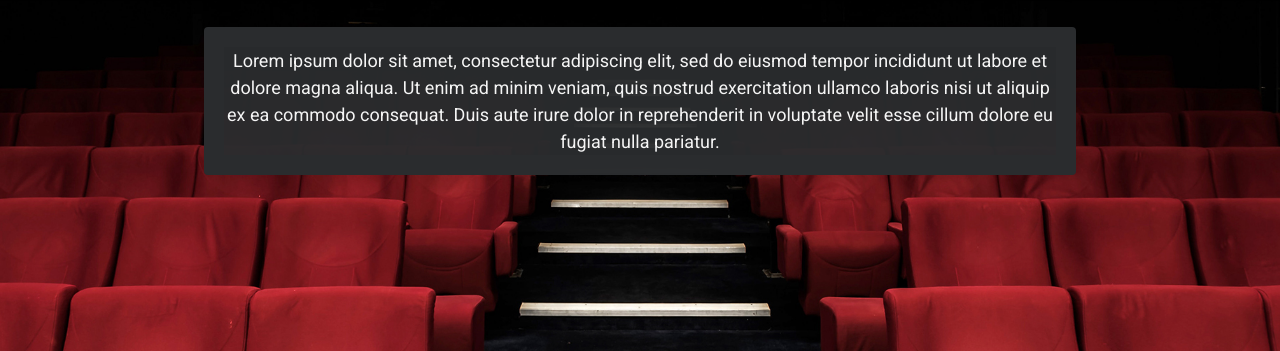
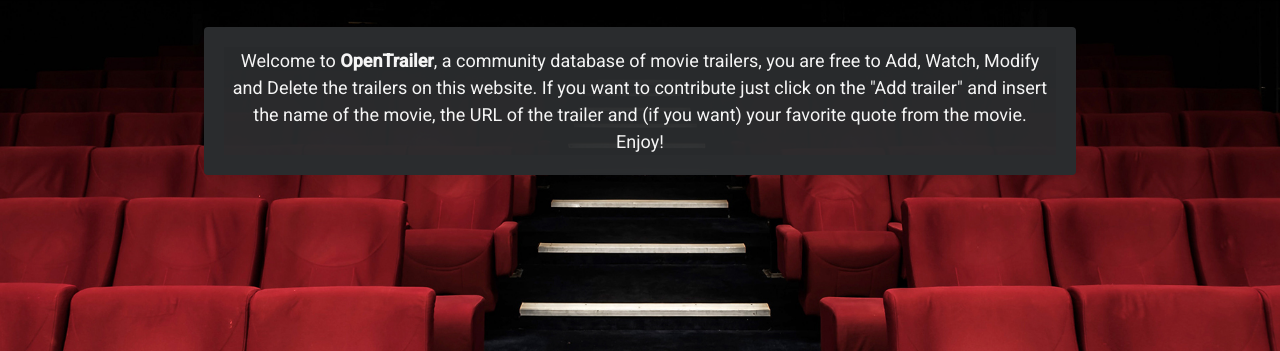
Before and after one commit to Dom-888/Third-Milestone-Project, a Flask app: page / in a window 1280 px wide. Shown: the part 77-428 px from the top of the page. Run offline with Flask 2, Linux system fonts and the light colour scheme; data that the repository does not hold is empty; some libraries are stand-ins or nearby versions; some web fonts are replaced.

Commit message:
Add site description

```diff
--- a/static/css/style.css
+++ b/static/css/style.css
@@ -101,7 +101,9 @@ body {
 .intro {
     font-size: 18px;
     text-align: center;
+    display: inline-block;
 }
+
 
 /*---------------Cards---------------*/
 
--- a/templates/index.html
+++ b/templates/index.html
@@ -2,15 +2,13 @@
 
 <!-- Welcome message -->
 <div class="col col-12">
-	<div class="intro card">
-		Lorem ipsum dolor sit amet, consectetur adipiscing elit, sed do eiusmod tempor
-		incididunt ut labore et dolore magna aliqua. Ut enim ad minim veniam, quis nostrud
-		exercitation
-		ullamco laboris nisi ut aliquip ex ea commodo consequat. Duis aute irure dolor in
-		reprehenderit
-		in
-		voluptate velit esse cillum dolore eu fugiat nulla pariatur.
-	</div>
+	<p class="intro card">
+		Welcome to <strong>OpenTrailer</strong>, a community database of movie trailers,
+		you are free to Add, Watch, Modify and Delete the trailers on this website.
+		If you want to contribute just click on the "Add trailer" and insert
+		the name of the movie, the URL of the trailer and (if you want) your favorite quote from the movie.<br>
+		Enjoy!
+	</p>
 </div>
 
 {% for trailer in trailers %}
@@ -32,8 +30,8 @@
 {% endfor %}
 
 <!-- Delete-trailer modal -->
-<div class="modal fade" id="modal-delete-trailer" tabindex="-1" role="dialog"
-	aria-labelledby="modal-delete-trailer" aria-hidden="true">
+<div class="modal fade" id="modal-delete-trailer" tabindex="-1" role="dialog" aria-labelledby="modal-delete-trailer"
+	aria-hidden="true">
 	<div class="modal-dialog modal-dialog-centered" role="document">
 		<div class="modal-content">
 			<div class="modal-header">
```
